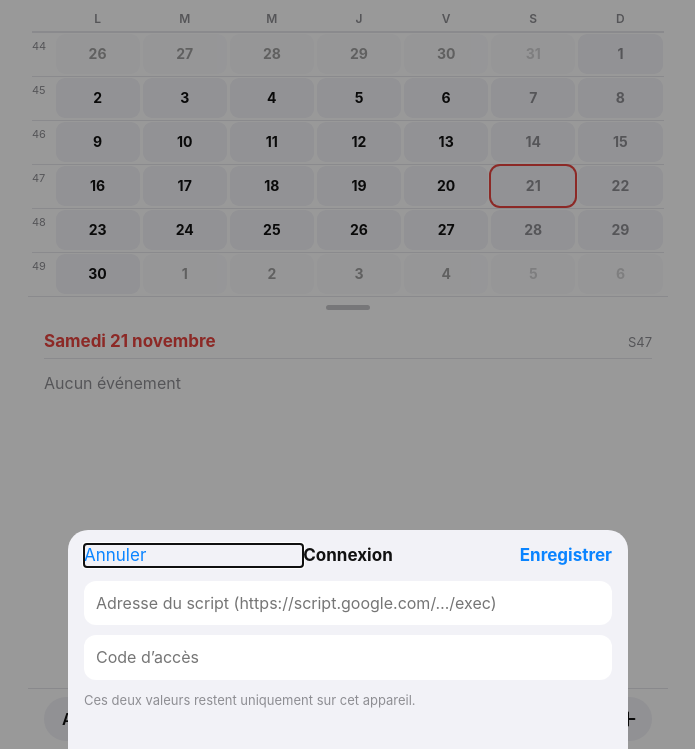
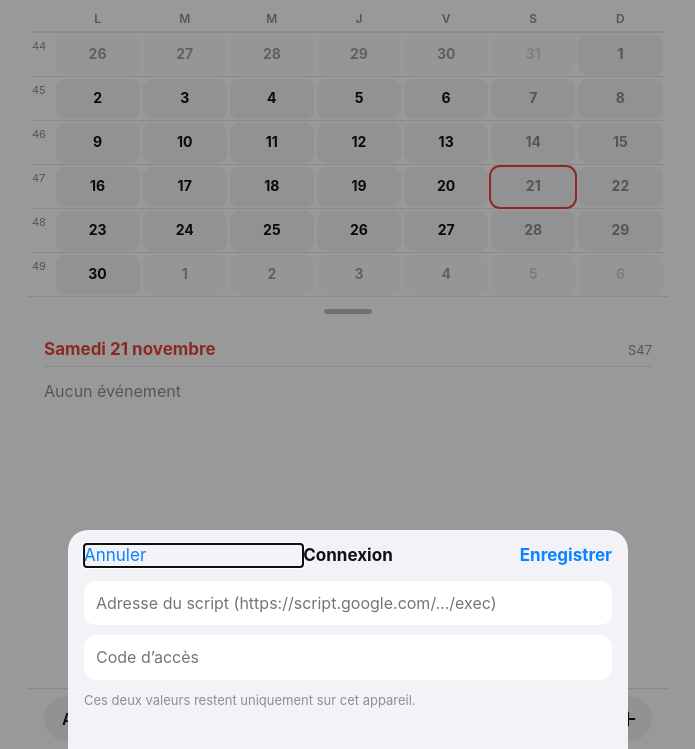
Before and after one commit to patTetra/maison, a plain HTML site: page calendrier/index.html in a window 1280 px wide. Shown: the part 51-800 px from the top of the page, without its empty margins (292-987 px from the left). Drawn offline with Linux system fonts and the light colour scheme.

Commit message:
Update style.css

```diff
--- a/calendrier/style.css
+++ b/calendrier/style.css
@@ -115,5 +115,7 @@ dialog::backdrop{background:rgba(0,0,0,.4)}
 .pk{font-size:12px;font-weight:600;padding:4px 10px;border-radius:999px;border:1px solid var(--line);color:var(--mut)}
 .pk.on{background:var(--acc);border-color:var(--acc);color:#fff}
 
-#handle{flex:none;display:flex;justify-content:center;padding:8px 0 6px;touch-action:none;cursor:pointer}
-#handle i{display:block;width:44px;height:5px;border-radius:3px;background:var(--mut);opacity:.5}
+#handle{flex:none;display:flex;justify-content:center;padding:12px 0 10px;touch-action:none;cursor:grab;user-select:none;-webkit-user-select:none}
+#handle i{display:block;width:48px;height:5px;border-radius:3px;background:var(--mut);opacity:.6}
+.rw{overflow:hidden}
+.rows{will-change:transform}
```
